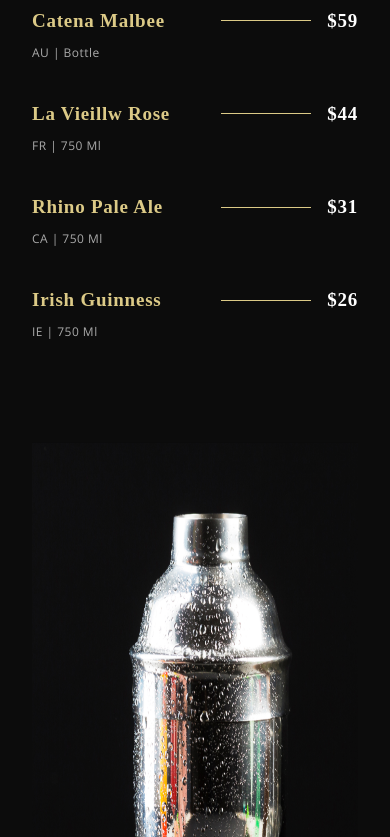
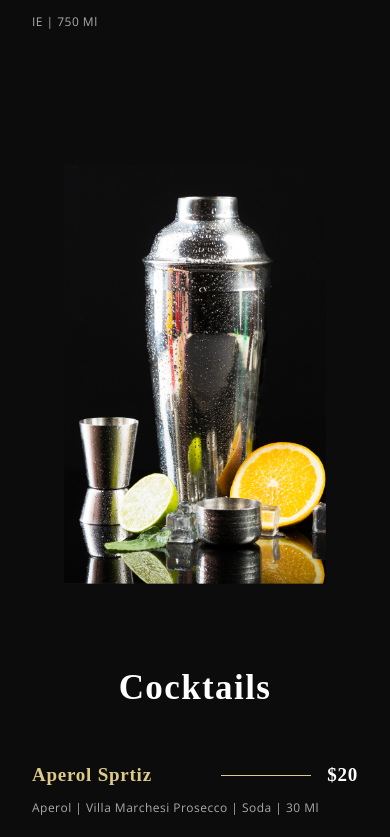
Before and after one commit to FerAlcocer/Build-and-Deploy-4-Modern-React-Apps-and-Get-Hired-as-a-Frontend-Developer-Full-10-Hour-Course, a React (Vite) app in the folder gerich-restaurant/: page / in a window 390 px wide. Shown: the part 3927-4764 px from the top of the page. Built offline with nearby package versions, Linux system fonts and the light colour scheme; a web font is replaced by a local one.

Commit message:
Correcciones en dimensiones de img

```diff
--- a/gerich-restaurant/src/container/AboutUs/AboutUs.css
+++ b/gerich-restaurant/src/container/AboutUs/AboutUs.css
@@ -81,6 +81,10 @@
 @media screen and (max-width: 650px) {
   .app__aboutus-overlay img {
     width: 80%;
-    height: 320px;
+    /* height: 320px; */
+    height: 250px;
+  }
+  .app__aboutus-content_knife img {
+    height: 800px;
   }
 }
--- a/gerich-restaurant/src/container/Menu/SpecialMenu.css
+++ b/gerich-restaurant/src/container/Menu/SpecialMenu.css
@@ -77,10 +77,25 @@
 @media screen and (max-width: 650px) {
   .app__specialMenu-menu_img {
     width: 100%;
+    display: flex;
+    justify-content: center;
+    align-items: center;
   }
 
   .app__specialMenu-menu_heading {
     font-size: 35px;
     line-height: 48.5px;
   }
+
+  .app__specialMenu-menu_img img {
+    /* width: 300px; */
+    height: 50%;
+    flex: 1;
+    width: 80%;
+    display: flex;
+    justify-content: center;
+    align-items: center;
+
+    margin: 2rem;
+  }
 }
```
